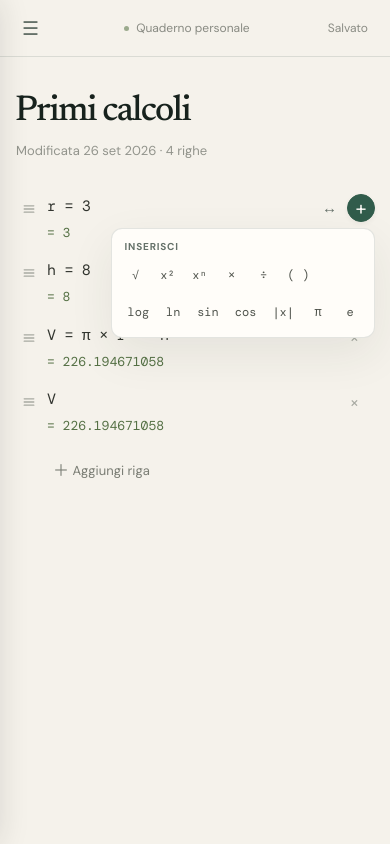
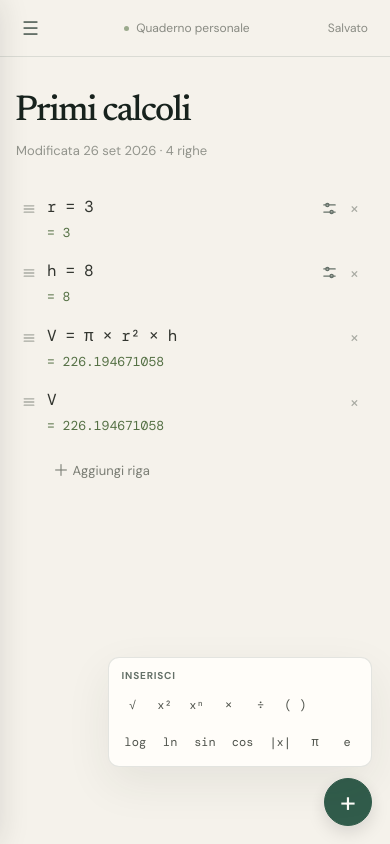
Before and after one commit to rik-p/MathNotesApp, a plain HTML site: page index.html in a window 390 px wide. Both pictures are taken after a click on the button "Inserisci simbolo o funzione". Drawn offline with nearby package versions, Linux system fonts and the light colour scheme.

Commit message:
Improve floating insert and mobile controls

```diff
--- a/app.js
+++ b/app.js
@@ -2,7 +2,7 @@
 (function () {
   "use strict";
 
-  const APP_VERSION = "1.2.2";
+  const APP_VERSION = "1.2.3";
   const STORAGE_KEY = "math-notes-app-v1";
   const DEFAULT_TITLE = "Nuova pagina";
   const DEFAULT_SETTINGS = { theme: "system", palette: "sage", precision: 12 };
@@ -168,10 +168,10 @@
   }
 
   function numericAssignment(expression) {
-    const match = expression.trim().match(/^([A-Za-z_À-ÿ][\wÀ-ÿ]*)\s*=\s*(-?(?:\d+(?:[.,]\d*)?|[.,]\d+))$/);
+    const match = expression.trim().match(/^([A-Za-z_À-ÿ][\wÀ-ÿ]*)\s*=\s*(-?(?:\d+(?:[.,]\d*)?|[.,]\d+))\s*((?:€|[A-Za-zµ]+)(?:\s*\/\s*(?:€|[A-Za-zµ]+))?)?$/);
     if (!match) return null;
     const value = Number(match[2].replace(",", "."));
-    return Number.isFinite(value) ? { name: match[1], value } : null;
+    return Number.isFinite(value) ? { name: match[1], value, unit: match[3] || "" } : null;
   }
 
   function defaultSlider(value) {
@@ -364,7 +364,7 @@
       sliderToggle.dataset.toggleSlider = cell.id;
       sliderToggle.setAttribute("aria-label", page.sliders?.[cell.id] ? "Rimuovi slider" : "Aggiungi slider");
       sliderToggle.title = page.sliders?.[cell.id] ? "Rimuovi slider" : "Aggiungi slider";
-      sliderToggle.textContent = "↔";
+      sliderToggle.innerHTML = '<svg viewBox="0 0 24 24" aria-hidden="true"><path d="M4 7h16M4 17h16"/><circle cx="9" cy="7" r="2.25"/><circle cx="15" cy="17" r="2.25"/></svg>';
 
       row.append(dragHandle, input, result, sliderToggle, remove);
 
@@ -815,7 +815,7 @@
     const assignment = cell && numericAssignment(cell.expression);
     if (!cell || !assignment) return;
     const nextValue = Number(range.value);
-    cell.expression = `${assignment.name} = ${displayNumber(nextValue)}`;
+    cell.expression = `${assignment.name} = ${displayNumber(nextValue)}${assignment.unit ? ` ${assignment.unit}` : ""}`;
     page.updatedAt = new Date().toISOString();
     range.closest(".slider-panel").querySelector("[data-slider-display]").textContent = displayNumber(nextValue);
     persist();
--- a/service-worker.js
+++ b/service-worker.js
@@ -1,4 +1,4 @@
-const CACHE_VERSION = 'math-notes-shell-v7';
+const CACHE_VERSION = 'math-notes-shell-v8';
 const MATHJS_URL = 'https://cdnjs.cloudflare.com/ajax/libs/mathjs/15.1.0/math.min.js';
 const APP_SHELL = [
   './',
--- a/styles.css
+++ b/styles.css
@@ -96,10 +96,10 @@ button { cursor: pointer; }
 .page-title:focus { box-shadow: inset 0 -2px 0 var(--accent); }
 .page-meta { margin: 10px 1px 0; color: #92948c; font-size: 13px; }
 
-.insert-control { position: sticky; z-index: 3; top: 72px; height: 0; margin: 0; pointer-events: none; }
-.insert-button { position: absolute; top: 7px; right: 0; display: grid; width: 28px; height: 28px; place-items: center; padding: 0; border: 1px solid var(--line); border-radius: 50%; color: var(--accent); background: var(--card); box-shadow: 0 2px 5px rgba(0,0,0,.05); font-size: 20px; font-weight: 400; line-height: 1; pointer-events: auto; }
+.insert-control { position: fixed; z-index: 40; right: max(24px, env(safe-area-inset-right)); bottom: max(24px, env(safe-area-inset-bottom)); margin: 0; pointer-events: none; }
+.insert-button { display: grid; width: 48px; height: 48px; place-items: center; padding: 0; border: 1px solid var(--line); border-radius: 50%; color: var(--accent); background: var(--card); box-shadow: 0 6px 18px rgba(0,0,0,.13); font-size: 29px; font-weight: 400; line-height: 1; pointer-events: auto; }
 .insert-button:hover, .insert-button[aria-expanded="true"] { border-color: var(--accent); color: var(--card); background: var(--accent); }
-.insert-menu { position: absolute; top: 41px; right: 0; display: grid; gap: 8px; width: max-content; max-width: min(480px, calc(100vw - 44px)); padding: 10px; border: 1px solid var(--line); border-radius: 11px; background: var(--card); box-shadow: var(--shadow); pointer-events: auto; }
+.insert-menu { position: absolute; right: 0; bottom: 59px; display: grid; gap: 8px; width: max-content; max-width: min(480px, calc(100vw - 44px)); padding: 10px; border: 1px solid var(--line); border-radius: 11px; background: var(--card); box-shadow: var(--shadow); pointer-events: auto; }
 .insert-menu[hidden] { display: none; }
 .insert-menu-label { margin: 1px 3px 0; color: var(--muted); font-size: 10px; font-weight: 700; letter-spacing: .08em; text-transform: uppercase; }
 .symbol-group { display: flex; flex-wrap: wrap; gap: 4px; }
@@ -125,9 +125,10 @@ button { cursor: pointer; }
 .cell-remove { visibility: hidden; width: 25px; height: 25px; padding: 0; border: 0; border-radius: 5px; color: #a8aaa2; background: transparent; font-size: 17px; }
 .cell:hover .cell-remove, .cell:focus-within .cell-remove { visibility: visible; }
 .cell-remove:hover { color: var(--danger); background: #f8eae6; }
-.cell-slider-toggle { visibility: hidden; width: 25px; height: 25px; padding: 0; border: 0; border-radius: 5px; color: var(--muted); background: transparent; font-size: 15px; line-height: 1; }
+.cell-slider-toggle { visibility: hidden; display: grid; width: 25px; height: 25px; place-items: center; padding: 0; border: 0; border-radius: 5px; color: var(--muted); background: transparent; line-height: 1; }
 .cell-slider-toggle.available { visibility: visible; }
 .cell-slider-toggle:hover, .cell-slider-toggle.active { color: var(--accent); background: var(--accent-soft); }
+.cell-slider-toggle svg { width: 17px; height: 17px; fill: none; stroke: currentColor; stroke-linecap: round; stroke-width: 1.8; }
 .slider-panel { display: grid; grid-template-columns: minmax(110px, 1fr) auto auto auto auto; grid-column: 2 / 5; align-items: center; gap: 9px; padding: 2px 8px 8px; }
 .slider-panel input[type="range"] { width: 100%; accent-color: var(--accent); }
 .slider-value { min-width: 50px; color: var(--accent); font-family: "DM Mono", monospace; font-size: 12px; text-align: right; }
@@ -158,7 +159,7 @@ button { cursor: pointer; }
 .button.secondary:hover { border-color: var(--accent); color: var(--accent); background: var(--accent-soft); }
 .text-button.danger-text { padding: 2px 0; color: var(--danger); }
 .app-version { margin: 0; padding: 14px 22px; color: var(--muted); font-size: 11px; text-align: center; }
-.toast-region { position: fixed; z-index: 50; right: 16px; bottom: max(16px, env(safe-area-inset-bottom)); display: grid; justify-items: end; gap: 8px; width: min(440px, calc(100vw - 32px)); }
+.toast-region { position: fixed; z-index: 50; right: 16px; bottom: max(82px, calc(env(safe-area-inset-bottom) + 66px)); display: grid; justify-items: end; gap: 8px; width: min(440px, calc(100vw - 32px)); }
 .toast-region .toast { position: static; left: auto; bottom: auto; padding: 12px 16px; border: 1px solid var(--line); border-radius: 12px; color: var(--ink); background: var(--card); box-shadow: var(--shadow); font-size: 13px; opacity: 1; pointer-events: auto; transform: none; animation: toast-in .25s ease-out both; }
 .update-prompt { display: flex; align-items: center; gap: 14px; width: 100%; padding: 14px; border: 1px solid var(--line); border-radius: 17px; color: var(--ink); background: var(--card); box-shadow: var(--shadow); animation: toast-in .25s ease-out both; }
 .update-prompt div { min-width: 0; }
@@ -186,8 +187,8 @@ button { cursor: pointer; }
   .sidebar-close, .menu-button { display: grid; place-items: center; }
   .topbar { height: 57px; padding: 0 15px; }
   .notebook { width: min(100% - 30px, 920px); padding-top: 37px; }
-  .insert-control { top: 63px; }
-  input, select, textarea { font-size: 16px; }
+  .insert-control { right: max(18px, env(safe-area-inset-right)); bottom: max(18px, env(safe-area-inset-bottom)); }
+  input, select, textarea, input.expression, .slider-limit input { font-size: 16px; }
   .cell { grid-template-columns: 23px minmax(0, 1fr) 25px 25px; align-items: start; padding: 2px 7px 2px 0; }
   .drag-handle { margin-top: 4px; }
   .result { grid-column: 2 / 3; padding: 0 8px 6px; border-left: 0; white-space: normal; }
```
